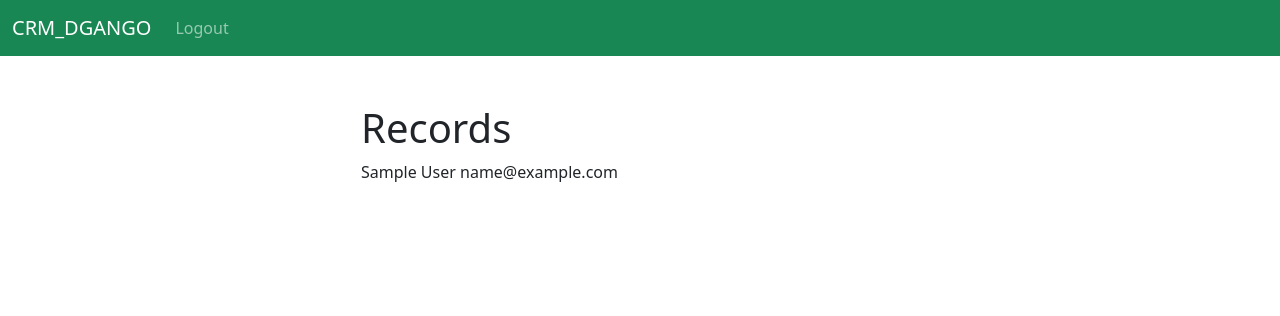
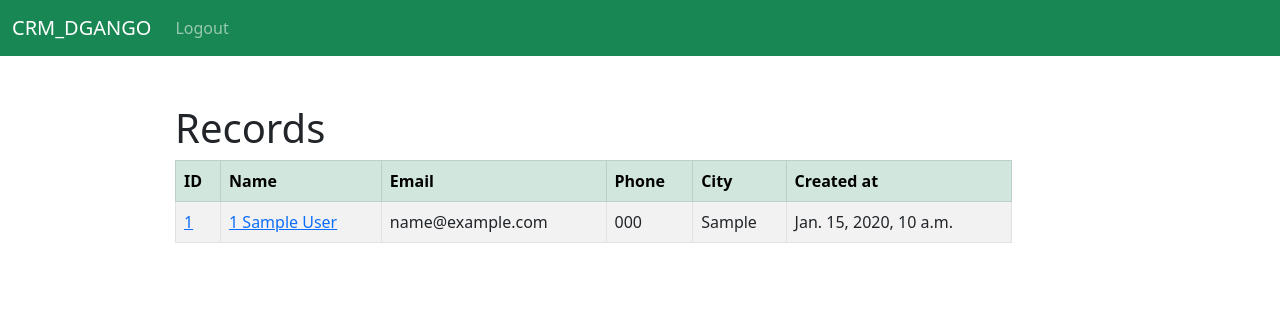
Before and after one commit to BGneji/crm, a Django app: page / in a window 1280 px wide. Shown: the top 316 px of the page. Run offline with Django 4.2, Linux system fonts and the light colour scheme; a user stored in the database is signed in; tables that the repository leaves empty hold one stand-in row (values such as "Sample post").

Commit message:
record.html

```diff
--- a/webcrm/templates/home.html
+++ b/webcrm/templates/home.html
@@ -1,18 +1,50 @@
 {% extends "base.html" %}
 {% block content %}
     {% if  user.is_authenticated %}
-        <div class="col-md-6 offset-md-3">
+        <div class="col-md-9 offset-md-1">
             <h1>Records</h1>
-            {% if records %}
-                {% for record in records %}
-                    {{record}}
-                    {{record.email}}
-                {% endfor %}
-            {% endif %}
-
+<table class="table table-striped table-bordered table-hover">
+    <thead class="table-success">
+        <tr>
+        <th scope="col">ID</th>
+        <th scope="col">Name</th>
+        <th scope="col">Email</th>
+        <th scope="col">Phone</th>
+        <th scope="col">City</th>
+        <th scope="col">Created at</th>
+        </tr>
+    </thead>
+    <tbody>
+    {% if records %}
+        {% for record in records %}
+        <tr>
+            <td>
+                <a href="{% url 'record' record.id %}">{{ record.id }}</a>
+            </td>
+          <td>
+              <a href="{% url 'record' record.id %}">{{ record.id }}
+                {{ record.first_name }} {{ record.last_name }}
+              </a>
+          </td>
+          <td>
+            {{ record.email }}
+          </td>
+          <td>
+            {{ record.phone }}
+          </td>
+          <td>
+            {{ record.city }}
+          </td>
+          <td>
+            {{ record.created_at }}
+          </td>
+        </tr>
+        {% endfor %}
+    {% endif %}
+    </tbody>
+</table>
         <br>
         </div>
-
     {% else %}
         <div class="col-md-6 offset-md-3">
             <h1>Login</h1>
--- a/webcrm/urls.py
+++ b/webcrm/urls.py
@@ -5,4 +5,5 @@ urlpatterns = [
     path('', views.home, name='home'),
     path('logout/', views.logout_user, name='logout'),
     path('register/', views.register_user, name='register'),
+    path('record/<int:pk>/', views.record, name='record'),
 ]
--- a/webcrm/views.py
+++ b/webcrm/views.py
@@ -47,3 +47,11 @@ def register_user(request):
             messages.error(request, 'Ошибка регистрации')
 
     return render(request, 'register.html', {'form': form})
+
+def record(request, pk):
+    if request.user.is_authenticated:
+        record =Record.objects.get(id=pk)
+        return render(request, 'record.html', {'record': record})
+    else:
+        messages.error(request, 'Вы должны залогиниться')
+        return redirect('home')
```
Also changed, not shown: webcrm/templates/record.html (added, +17 -0 lines).
